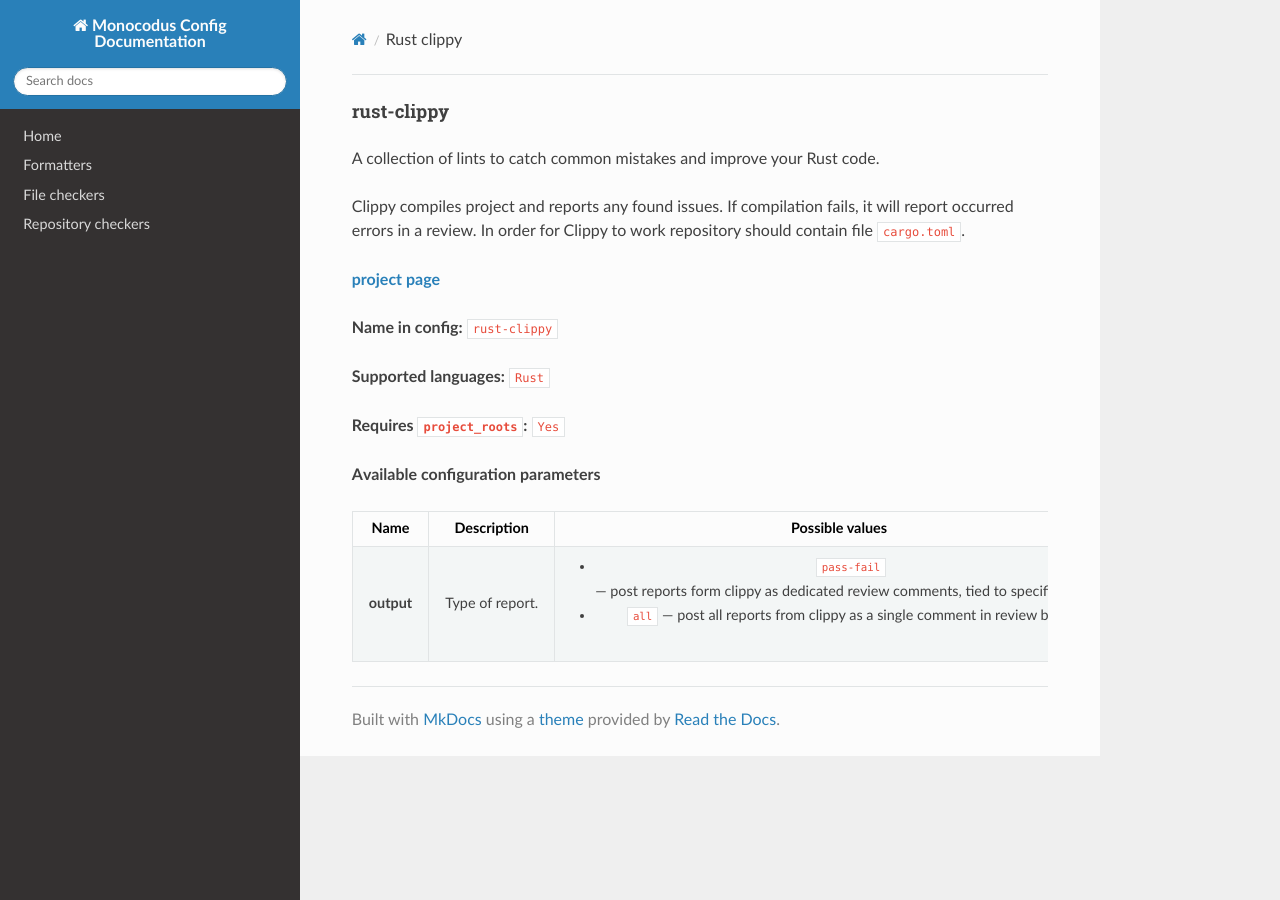
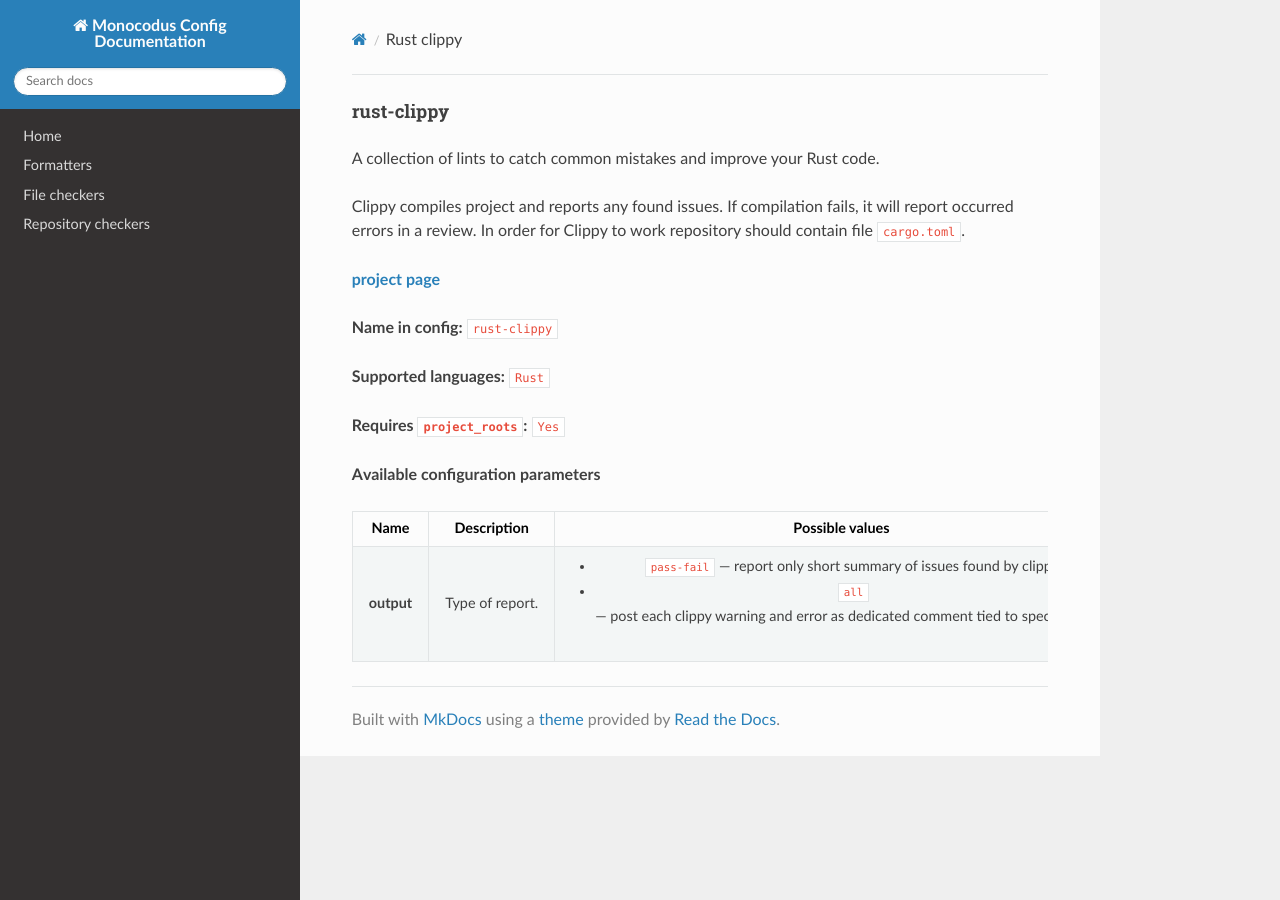
Before and after one commit to monocodus/monocodus-config-docs, an MkDocs documentation site: the page built from docs/repo_checkers/rust-clippy.md, in a window 1280 px wide. Built offline with MkDocs 1.6.1, drawn with Linux system fonts in a browser that asks for light colours; nearby versions of some CDN libraries.

Commit message:
Fixed options description for rust-clippy

```diff
--- a/docs/repo_checkers/rust-clippy.md
+++ b/docs/repo_checkers/rust-clippy.md
@@ -15,6 +15,6 @@ In order for Clippy to work repository should contain file `cargo.toml`.
 
 **Available configuration parameters**
 
-|  **Name**  | **Description** |                                                                                        **Possible values**                                                                                         | **Default value** | **Mandatory** |
-| :--------: | :-------------: | :------------------------------------------------------------------------------------------------------------------------------------------------------------------------------------------------: | :---------------: | :-----------: |
-| **output** | Type of report. | <ul><li>`pass-fail` — post reports form clippy  as dedicated review comments, tied to specific strings.</li> <li>`all` — post all reports from clippy as a single comment in review body.</li><ul> |       **—**       |      No       |
+|  **Name**  | **Description** |                                                                                  **Possible values**                                                                                  | **Default value** | **Mandatory** |
+| :--------: | :-------------: | :-----------------------------------------------------------------------------------------------------------------------------------------------------------------------------------: | :---------------: | :-----------: |
+| **output** | Type of report. | <ul><li>`pass-fail` — report only short summary of issues found by clippy.</li> <li>`all` — post each clippy warning and error as dedicated comment tied to specific string.</li><ul> |       `all`       |      No       |
```
